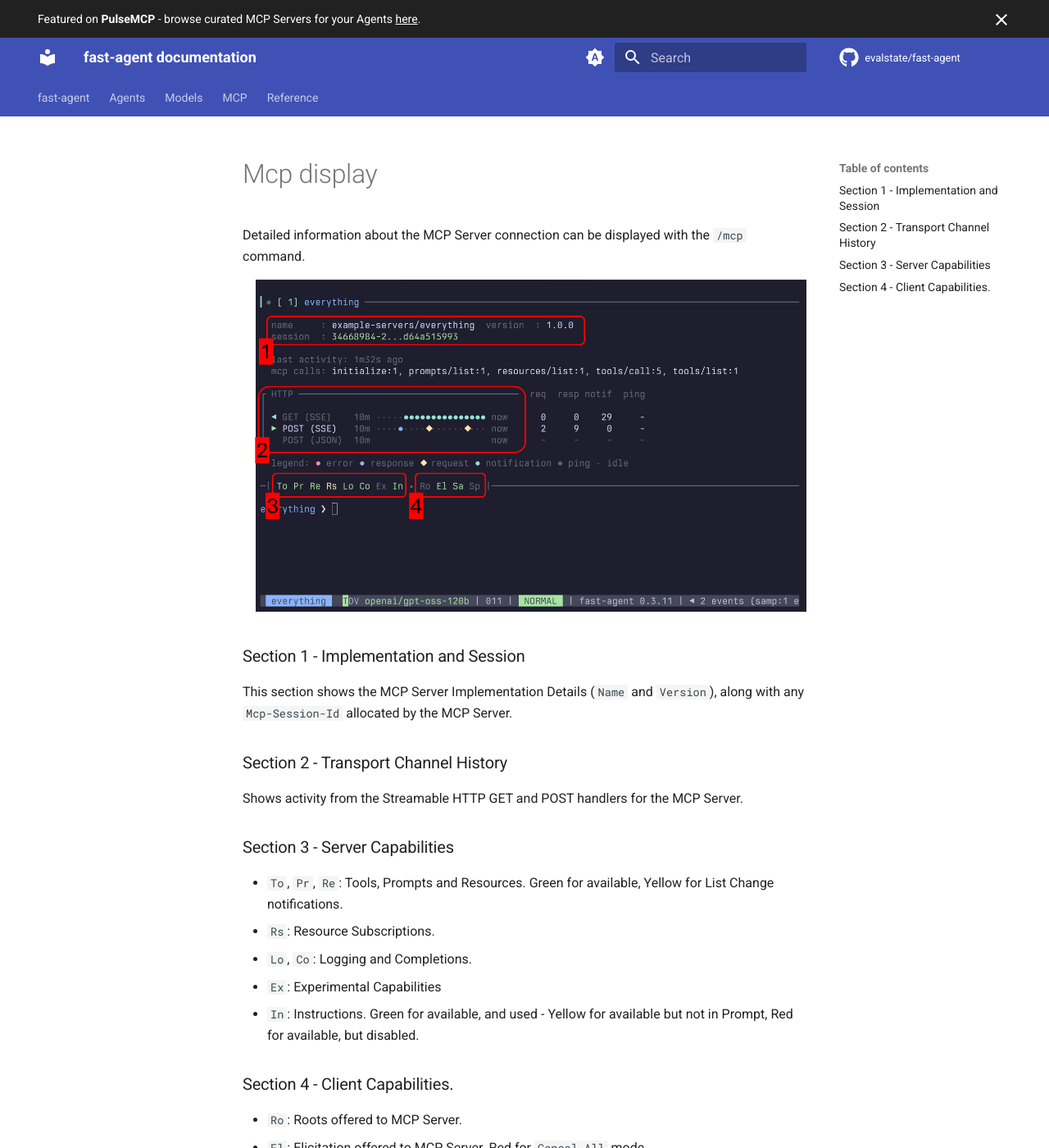
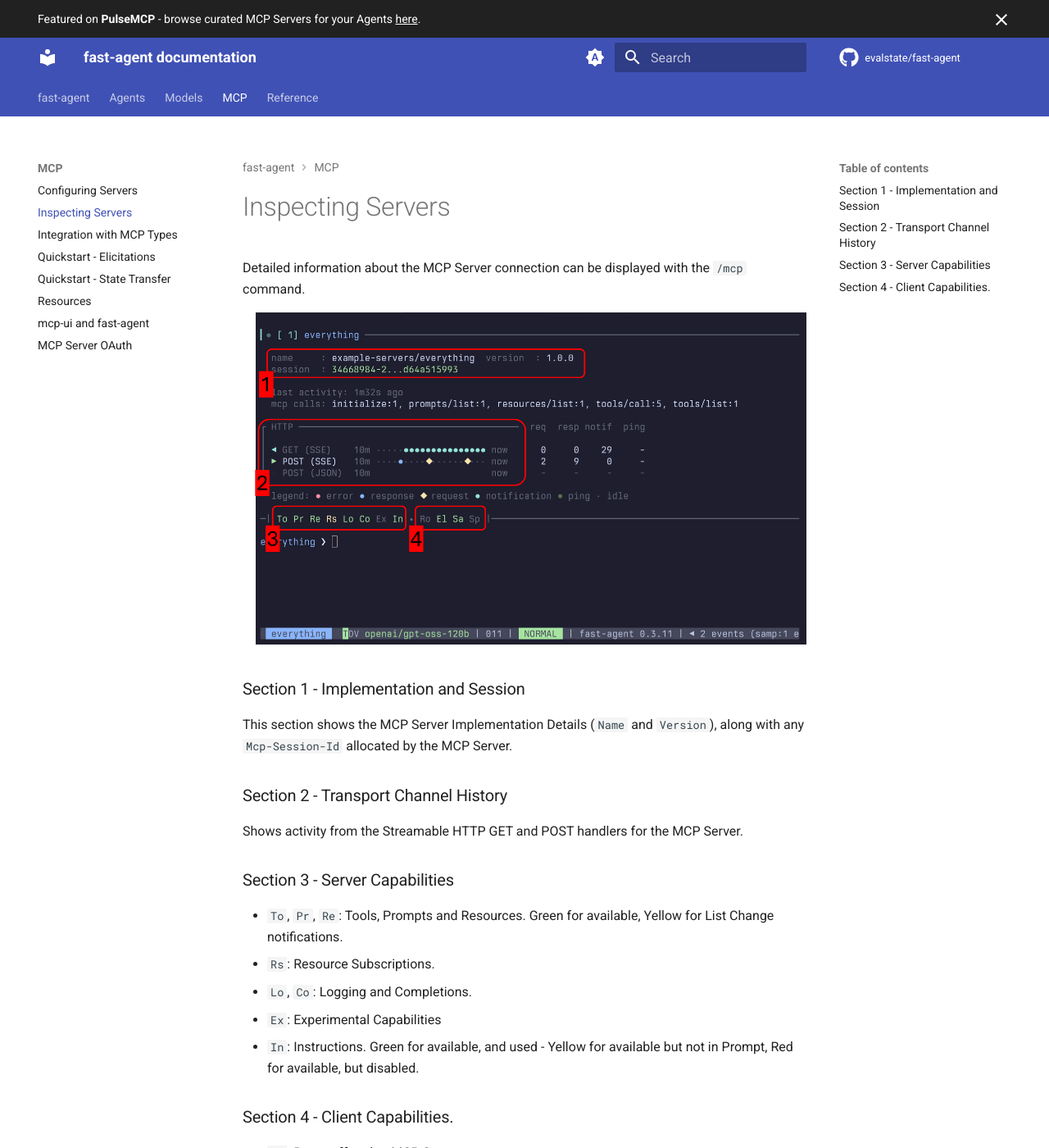
Before and after one commit to evalstate/fast-agent-docs, an MkDocs documentation site: the page built from docs/mcp/mcp_display.md, in a window 1280 px wide and 1400 px high. Shown: the whole window at 82% size. Built offline with MkDocs 1.6.1 and Material for MkDocs 9.7.7, drawn with Linux system fonts in a browser that asks for light colours; comment, search, counter and statistics services are not loaded; some of the changed text lies outside the part shown.

Commit message:
add diag page

```diff
--- a/mkdocs.yml
+++ b/mkdocs.yml
@@ -96,6 +96,7 @@
       - Internal Models: models/internal_models.md
   - MCP:
       - Configuring Servers: mcp/index.md
+      - Inspecting Servers: mcp/mcp_display.md
       - mcp/types.md
       - Quickstart - Elicitations: mcp/elicitations.md
       - Quickstart - State Transfer: mcp/state_transfer.md
```
